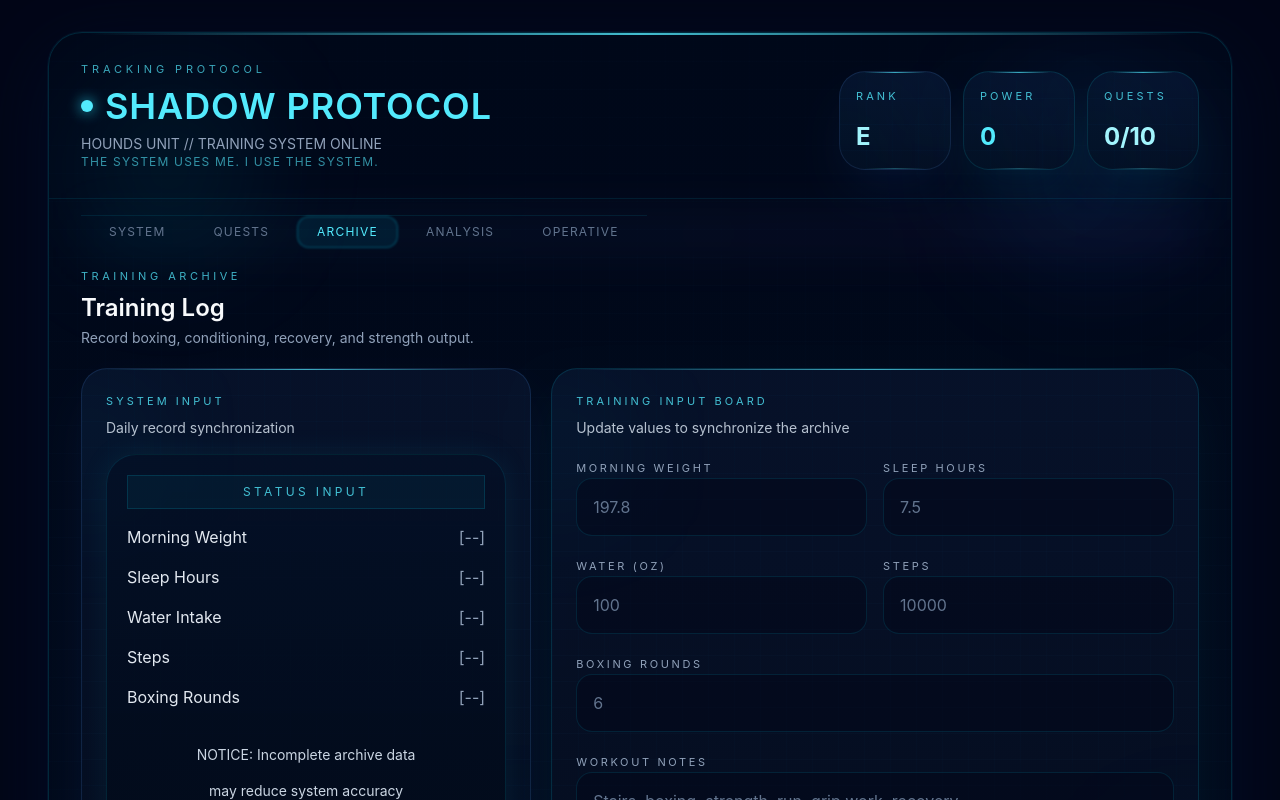
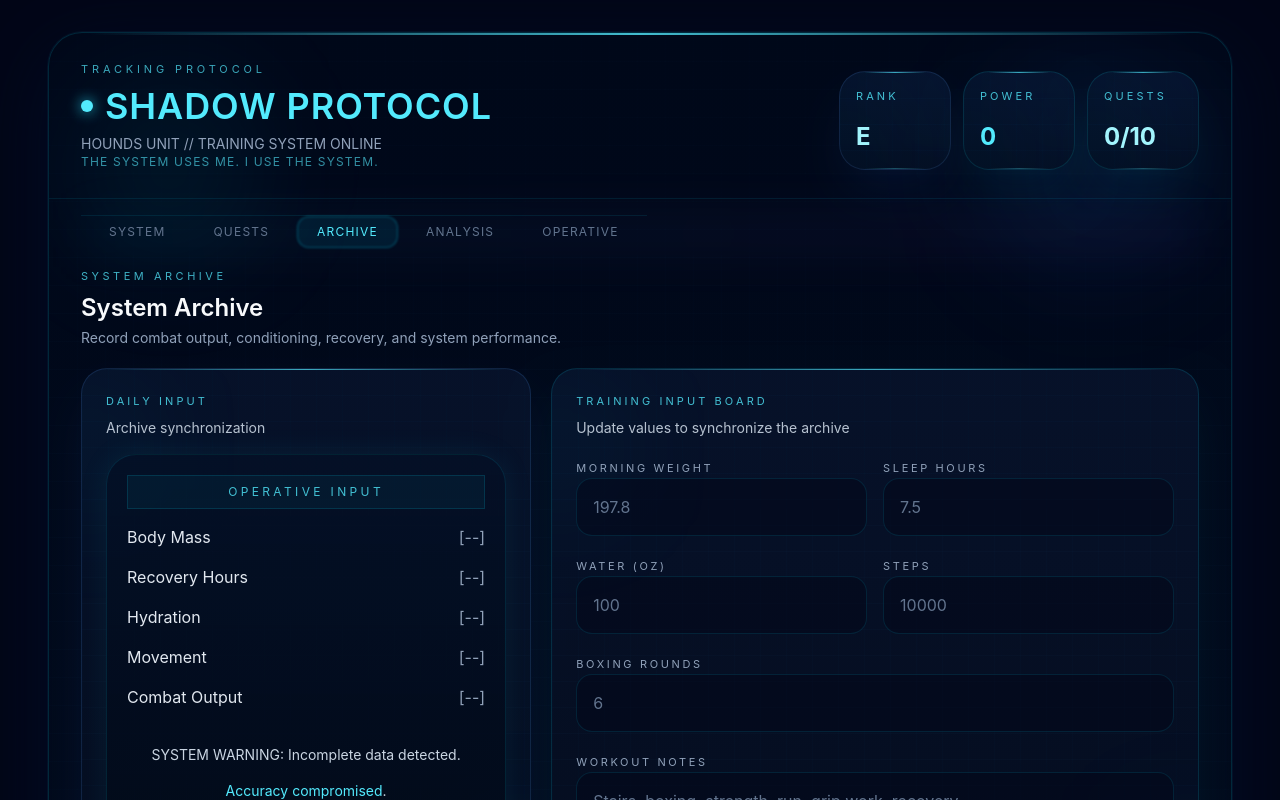
Before and after one commit to EvelynGutierre/black-veil, a React (Vite) app: page / in a window 1280 px wide. Both pictures are taken after a click on the button "ARCHIVE". Shown: the top 800 px of the page. Built offline with nearby package versions, Linux system fonts and the light colour scheme; no server answers; the database is empty.

Commit message:
convert training tab to system language

```diff
--- a/src/components/TrainingTab.tsx
+++ b/src/components/TrainingTab.tsx
@@ -14,56 +14,55 @@ export default function TrainingTab({
   return (
     <div className="space-y-5">
       <SectionHeader
-        eyebrow="Training Archive"
-        title="Training Log"
-        description="Record boxing, conditioning, recovery, and strength output."
+        eyebrow="System Archive"
+        title="System Archive"
+        description="Record combat output, conditioning, recovery, and system performance."
       />
 
       <div className="grid gap-5 lg:grid-cols-[0.82fr_1.18fr]">
         <HoloPanel
-          title="System Input"
-          subtitle="Daily record synchronization"
+          title="Daily Input"
+          subtitle="Archive synchronization"
           glow="blue"
         >
           <div className="mx-auto max-w-[430px] rounded-[30px] border border-cyan-400/12 bg-[linear-gradient(180deg,rgba(4,16,38,0.82)_0%,rgba(2,10,24,0.95)_100%)] p-5 shadow-[0_0_30px_rgba(34,211,238,0.08)]">
             <div className="mb-4 border border-cyan-400/15 bg-cyan-400/5 px-4 py-2 text-center">
               <p className="text-xs uppercase tracking-[0.28em] text-cyan-300/80">
-                Status Input
+                Operative Input
               </p>
             </div>
 
             <div className="space-y-4">
               <div className="grid grid-cols-[1fr_auto] items-center gap-4">
-                <span className="text-slate-200">Morning Weight</span>
+                <span className="text-slate-200">Body Mass</span>
                 <span className="text-slate-400">[{trainingLog.weight || "--"}]</span>
               </div>
 
               <div className="grid grid-cols-[1fr_auto] items-center gap-4">
-                <span className="text-slate-200">Sleep Hours</span>
+                <span className="text-slate-200">Recovery Hours</span>
                 <span className="text-slate-400">[{trainingLog.sleep || "--"}]</span>
               </div>
 
               <div className="grid grid-cols-[1fr_auto] items-center gap-4">
-                <span className="text-slate-200">Water Intake</span>
+                <span className="text-slate-200">Hydration</span>
                 <span className="text-slate-400">[{trainingLog.water || "--"}]</span>
               </div>
 
               <div className="grid grid-cols-[1fr_auto] items-center gap-4">
-                <span className="text-slate-200">Steps</span>
+                <span className="text-slate-200">Movement</span>
                 <span className="text-slate-400">[{trainingLog.steps || "--"}]</span>
               </div>
 
               <div className="grid grid-cols-[1fr_auto] items-center gap-4">
-                <span className="text-slate-200">Boxing Rounds</span>
+                <span className="text-slate-200">Combat Output</span>
                 <span className="text-slate-400">[{trainingLog.boxingRounds || "--"}]</span>
               </div>
             </div>
 
             <div className="mt-8 space-y-2 text-center text-sm leading-7 text-slate-300">
-              <p>NOTICE: Incomplete archive data</p>
-              <p>may reduce system accuracy</p>
+              <p>SYSTEM WARNING: Incomplete data detected.</p>
               <p>
-                during <span className="text-cyan-300">tracking analysis</span>.
+                <span className="text-cyan-300">Accuracy compromised</span>.
               </p>
             </div>
 
```
